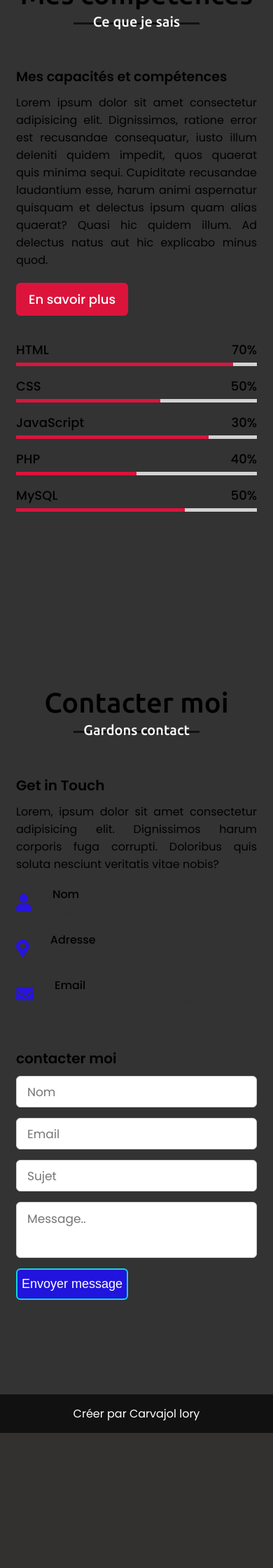
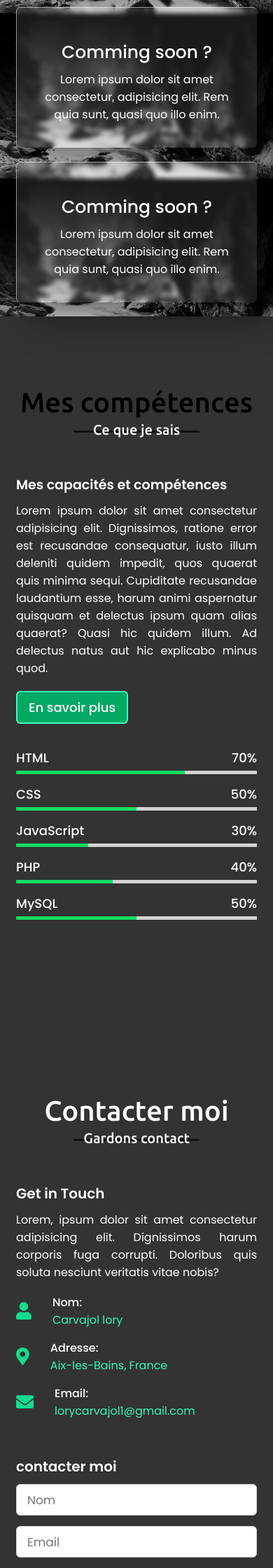
Before and after one commit to lorycarvajol/portefolio, a PHP site: page / in a window 390 px wide. Shown: the part 3240-5480 px from the top of the page at 70% size. Before the commit the page ends 5287 px from the top, so only its background shows below. Run offline with PHP 8.4, Linux system fonts and the light colour scheme; some libraries are stand-ins or nearby versions.

Commit message:
it's safer

```diff
--- a/index.html
+++ b/index.php
@@ -1,3 +1,6 @@
+<?php
+    session_start();
+?>
 <!DOCTYPE html>
 
 <html lang="en">
@@ -15,7 +18,7 @@
 
 </head>
 <body>
-    <div class="scroll-up-btn">
+    <div class="scroll-up-btn" >
         <i class="fas fa-angle-up"></i>
     </div>
     <nav class="navbar">
@@ -44,7 +47,7 @@
                 <div class="text-1">Bonjour je m'appelle</div>
                 <div class="text-2">Carvajol Lory</div>
                 <div class="text-3">Et je suis <span class="typing"></span></div>
-                <a href="#">Recrutez moi</a>
+                <a href="#" id="gemBtn">Recrutez moi</a>
             </div>
           </div>
       </div>
@@ -54,7 +57,7 @@
         </script>
         <script src="http://ekladata.com/anWiitTC4dg8SbPUXtuLYnmNK8s/pluie.js" type="text/javascript"></script>
     <!--section à propos -->
-    <section class="about" id="about">
+    <section class="about "  id="about">
         <div class="max-width">
             <h2 class="title">A propos de moi</h2>
             <div class="about-content">
@@ -64,11 +67,11 @@
                 <div class="column right">
                     <div class="text">Je m'appelle Carvajol Lory et je suis <span class="typing-2"></span></div>
                     <p>Lorem ipsum dolor sit amet consectetur adipisicing elit. Quasi ut voluptatum eveniet doloremque autem excepturi eaque, sit laboriosam voluptatem nisi delectus. Facere explicabo hic minus accusamus alias fuga nihil dolorum quae. Explicabo illo unde, odio consequatur ipsam possimus veritatis, placeat, ab molestiae velit inventore exercitationem consequuntur blanditiis omnis beatae. Dolor iste excepturi ratione soluta quas culpa voluptatum repudiandae harum non.</p>
-                    <a href="#">téléchargement CV</a>
+                    <a href="#" id="gemBtn">téléchargement CV</a>
                 </div>
             </div>
         </div>
-
+        <script src="https://unpkg.com/scrollreveal"></script>
 
 
     </section>
@@ -83,6 +86,7 @@
 
                         <div class="text">Projet présentation département</div>
                         <p>Lorem ipsum dolor sit amet consectetur, adipisicing elit. Rem quia sunt, quasi quo illo enim.</p>
+                        <a href="#"class="cardBtn" id="gemBtn">Visiter</a>
                     </div>
                 </div>
                 <div class="card">
@@ -90,12 +94,34 @@
 
                         <div class="text">Projet site de location de gîte</div>
                         <p>Lorem ipsum dolor sit amet consectetur, adipisicing elit. Rem quia sunt, quasi quo illo enim.</p>
+                        <a href="#" class="cardBtn" id="gemBtn">Visiter</a>
                     </div>
                 </div>
                 <div class="card">
                     <div class="box">
 
                         <div class="text">Work in progress</div>
+                        <p>Lorem ipsum dolor sit amet consectetur, adipisicing elit. Rem quia sunt, quasi quo illo enim.</p>
+                    </div>
+                </div>
+                <div class="card">
+                    <div class="box">
+
+                        <div class="text">Comming soon ?</div>
+                        <p>Lorem ipsum dolor sit amet consectetur, adipisicing elit. Rem quia sunt, quasi quo illo enim.</p>
+                    </div>
+                </div>
+                <div class="card">
+                    <div class="box">
+
+                        <div class="text">Comming soon ?</div>
+                        <p>Lorem ipsum dolor sit amet consectetur, adipisicing elit. Rem quia sunt, quasi quo illo enim.</p>
+                    </div>
+                </div>
+                <div class="card">
+                    <div class="box">
+
+                        <div class="text">Comming soon ?</div>
                         <p>Lorem ipsum dolor sit amet consectetur, adipisicing elit. Rem quia sunt, quasi quo illo enim.</p>
                     </div>
                 </div>
@@ -112,7 +138,7 @@
                 <div class="column left">
                     <div class="text">Mes capacités et compétences</div>
                     <p>Lorem ipsum dolor sit amet consectetur adipisicing elit. Dignissimos, ratione error est recusandae consequatur, iusto illum deleniti quidem impedit, quos quaerat quis minima sequi. Cupiditate recusandae laudantium esse, harum animi aspernatur quisquam et delectus ipsum quam alias quaerat? Quasi hic quidem illum. Ad delectus natus aut hic explicabo minus quod.</p>
-                    <a href="#">En savoir plus</a>
+                    <a href="#" id="gemBtn">En savoir plus</a>
                 </div>
                 <div class="column right">
                     <div class="bars">
@@ -211,21 +237,21 @@
                         <div class="row">
                             <i class="fas fa-user"></i>
                             <div class="info">
-                                <div class="head">Nom</div>
+                                <div class="head">Nom: </div>
                                 <div class="sub-title">Carvajol lory</div>
                             </div>
                         </div>
                         <div class="row">
                             <i class="fas fa-map-marker-alt"></i>
                             <div class="info">
-                                <div class="head">Adresse</div>
+                                <div class="head">Adresse: </div>
                                 <div class="sub-title">Aix-les-Bains, France</div>
                             </div>
                         </div>
                         <div class="row">
                             <i class="fas fa-envelope"></i>
                             <div class="info">
-                                <div class="head">Email</div>
+                                <div class="head">Email: </div>
                                 <div class="sub-title">lorycarvajol1@gmail.com</div>
                             </div>
                         </div>
@@ -233,23 +259,36 @@
                 </div>
                 <div class="column right">
                     <div class="text">contacter moi</div>
-                    <form class="contact-form" action="#" method="POST">
+                    <?php
+                        if (array_key_exists('errors',$_SESSION)): ?>
+                        <div class="alert alert_danger">
+                            <?= implode('br', $_SESSION['errors']); ?>
+                        </div>
+                        <?php   endif; ?>
+                       <?php if (array_key_exists('succes',$_SESSION)): ?>
+                        <div class="alert alert_succes">
+                        Votre mail a bien été envoyé
+                        </div>
+                        <?php   endif; ?>
+
+                    <form class="contact-form" action="post_contact.php
+                    " method="POST">
                         <div class="fields">
                             <div class="field name">
-                                <input type="text" class="fullname" placeholder="Nom">
+                                <input type="text" class="fullname" name="name" id="inputname" placeholder="Nom" value="<?= isset($_SESSION['inputs']['name']) ? $_SESSION['inputs']['name'] : '' ; ?>">
                             </div>
                             <div class="field email">
-                                <input type="text" class="email-input" placeholder="Email">
+                                <input type="text" class="email-input" name="email" id="inputemail" placeholder="Email"value="<?= isset($_SESSION['inputs']['email']) ? $_SESSION['inputs']['email'] : '' ; ?>">
                             </div>
                         </div>
                         <div class="field">
-                            <input type="text" class="subject" placeholder="Sujet">
+                            <input type="text" class="subject" name="subjet" id="inputsubjet" placeholder="Sujet"value="<?= isset($_SESSION['inputs']['subjet']) ? $_SESSION['inputs']['subjet'] : '' ; ?>">
                         </div>
                         <div class="field textarea">
-                            <textarea class="message" cols="30" rows="10" placeholder="Message.."></textarea>
+                            <textarea class="message" name="message" id="message" cols="30" rows="10" placeholder="Message.."><?= isset($_SESSION['inputs']['message']) ? $_SESSION['inputs']['message'] : '' ; ?></textarea>
                         </div>
                         <div class="button-area">
-                            <button class="send-msg" type="submit" name="send">Envoyer message</button>
+                            <button class="send-msg" type="submit" name="send" id="gemBtn">Envoyer message</button>
                         </div>
                     </form>
                 </div>
@@ -265,3 +304,8 @@
     <script src="script.js"></script>
 </body>
 </html>
+<?php
+unset($_SESSION['inputs']);
+unset($_SESSION['errors']);
+unset($_SESSION['succes']);
+?>
--- a/style.css
+++ b/style.css
@@ -298,28 +294,40 @@ section{
 /* services section styling */
 .services, .teams{
     color:#fff;
-    background: #111;
+
+    margin-top: 0px;
+    background-image: url("images/cascade.png")  ;
+    background-size: 100%;
+
 }
 .services .title::before,
 .teams .title::before{
-    background: #fff;
+    background: rgb(7, 7, 7);
 }
 .services .title::after,
 .teams .title::after{
-    background: #111;
+
     content: "Ce que j'ais produit";
 }
 .services .serv-content .card{
     width: calc(33% - 20px);
-    background: #222;
+
     text-align: center;
     border-radius: 6px;
     padding: 35px 25px;
+    box-shadow: 20px 20px 50px rgba(0,0,0,0.5);
+    background: rgba(255,255,255,0.1);
+    overflow: hidden;
+    border-top: 1px solid rgba(255,255,255,0.5);
+    border-left: 1px solid rgba(255,255,255,0.5);
+    backdrop-filter:blur(3px) ;
     cursor: pointer;
     transition: all 0.3s ease;
+    margin-bottom: 50px;
+    transform: translateY(100px);
 }
 .services .serv-content .card:hover{
-    background: rgb(20, 40, 220);
+    background: rgb(20, 220, 153);
 }
 .services .serv-content .card .box{
     transition: all 0.3s ease;
@@ -327,27 +335,37 @@ section{
 .services .serv-content .card:hover .box{
     transform: scale(1.05);
 }
-.services .serv-content .card i{
-    font-size: 50px;
-    color: rgb(20, 33, 220);
-    transition: color 0.3s ease;
-}
-.services .serv-content .card:hover i{
-    color: #fff;
-}
+
+
 .services .serv-content .card .text{
     font-size: 25px;
     font-weight: 500;
     margin: 10px 0 7px 0;
+    position: relative;
+}
+.cardBtn{
+    margin-top: 15px;
+    padding: 8px 20px;
+    position: relative;
+    display: inline-block;
+    background: rgb(1, 170, 105);
+    text-shadow: 0 0 10px black;
+    border: 2px solid  rgb(172, 255, 223);
+    color: #fff;
+    border-radius: 20px;
+    text-decoration: none;
+    box-shadow:  0 5px 15px rgba(0,0,0,0.2);
 }
 
 /* skills section styling */
 
 .skills .title::after{
     content: "Ce que je sais";
+
 }
 .skills .skills-content .column{
     width: calc(50% - 30px);
+    color: #fff;
 }
 .skills .skills-content .left .text{
     font-size: 20px;
@@ -359,18 +377,18 @@ section{
 }
 .skills .skills-content .left a{
     display: inline-block;
-    background: crimson;
+    background: rgb(3, 168, 99);
     color: #fff;
     font-size: 18px;
     font-weight: 500;
     padding: 8px 16px;
     margin-top: 20px;
     border-radius: 6px;
-    border: 2px solid crimson;
+    border: 2px solid rgb(66, 251, 189);
     transition: all 0.3s ease;
 }
 .skills .skills-content .left a:hover{
-    color: crimson;
+    color: rgb(20, 220, 177);
     background: none;
 }
 .skills .skills-content .right .bars{
@@ -398,22 +416,22 @@ section{
     height: 100%;
     left: 0;
     top: 0;
-    background: crimson;
+    background: rgb(20, 220, 97);
 }
 .skills-content .right .html::before{
-    width: 90%;
+    width: 70%;
 }
 .skills-content .right .css::before{
-    width: 60%;
+    width: 50%;
 }
 .skills-content .right .js::before{
-    width: 80%;
+    width: 30%;
 }
 .skills-content .right .php::before{
-    width: 50%;
+    width: 40%;
 }
 .skills-content .right .mysql::before{
-    width: 70%;
+    width: 50%;
 }
 
 /* teams section styling */
@@ -476,10 +494,14 @@ section{
 }
 .owl-dot.active,
 .owl-dot:hover{
-    background: crimson!important;
+    background: rgb(20, 220, 97)!important;
 }
 
 /* contact section styling */
+
+.contact .title{
+    color: rgb(251, 251, 251);
+}
 .contact .title::after{
     content: "Gardons contact";
 }
@@ -490,9 +512,11 @@ section{
     font-size: 20px;
     font-weight: 600;
     margin-bottom: 10px;
+    color: #fff;
 }
 .contact .contact-content .left p{
     text-align: justify;
+    color: #fff;
 }
 .contact .contact-content .left .icons{
     margin: 10px 0;
@@ -507,13 +531,14 @@ section{
 }
 .contact .contact-content .row i{
     font-size: 25px;
-    color: rgb(40, 20, 220);
+    color: rgb(20, 220, 143);
 }
 .contact .contact-content .info .head{
     font-weight: 500;
+    color: #fff;
 }
 .contact .contact-content .info .sub-title{
-    color: #333;
+    color: rgb(54, 248, 183);
 }
 .contact .right form .fields{
     display: flex;
@@ -556,7 +582,7 @@ section{
   align-items: center;
 }
 .right form .button-area button{
-  color: #fff;
+  color: rgb(123, 253, 221);
   display: block;
   width: 160px!important;
   height: 45px;
@@ -566,23 +592,23 @@ section{
   border-radius: 6px;
   cursor: pointer;
   flex-wrap: nowrap;
-  background: rgb(33, 20, 220);
-  border: 2px solid rgb(20, 213, 220);
+  background: rgb(5, 172, 122);
+  border: 2px solid rgb(150, 255, 220);
   transition: all 0.3s ease;
 }
 .right form .button-area button:hover{
-  color: rgb(23, 20, 220);
+  color: rgb(22, 251, 182);
   background: none;
 }
 /* footer section styling */
 footer{
     background: #111;
     padding: 15px 23px;
-    color: #fff;
+    color: rgb(126, 250, 198);
     text-align: center;
 }
 footer span a{
-    color: rgb(67, 20, 220);
+    color: rgb(20, 220, 160);
     text-decoration: none;
 }
 footer span a:hover{
--- /dev/null
+++ b/style.scss
@@ -0,0 +1,7 @@
+$jade : #00a86b;
+$gems : #98fbcd;
+$emeraude: rgb(115, 248, 204);
+
+#gemBtn{
+
+}
```
Also changed, not shown: other parts of style.css (+26 -29 lines), post_contact.php (added, +27 -0 lines), script.js (+5 -9 lines), images/cascade.png (added), 2 other files.
